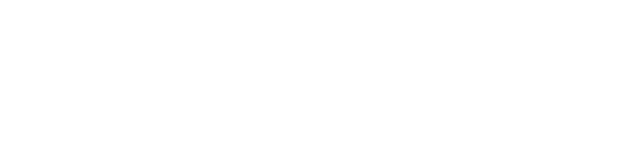
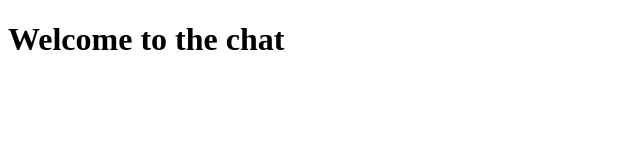
Before and after one commit to AleksanderPopov/node-chat-app, a website: page public/index.html in a window 1280 px wide. Shown: the whole page, without its empty margins (0-640 px from the left). Drawn offline with Linux system fonts and the light colour scheme.

Commit message:
second commit

```diff
--- a/public/index.html
+++ b/public/index.html
@@ -2,9 +2,8 @@
 <html lang="en">
 <head>
     <meta charset="UTF-8">
-    <title>Welcome to the chat file</title>
 </head>
 <body>
-
+    <h1>Welcome to the chat</h1>
 </body>
 </html>
```
Also changed, not shown: package.json (+5 -3 lines).
